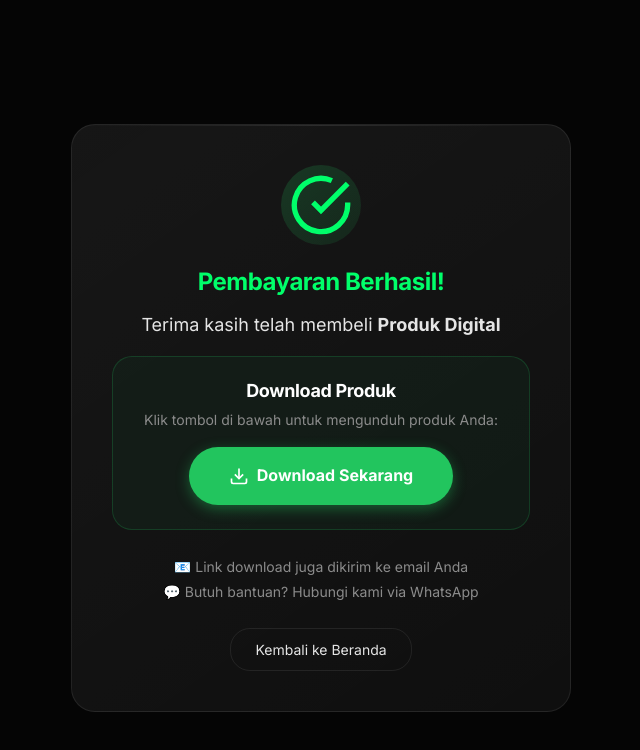
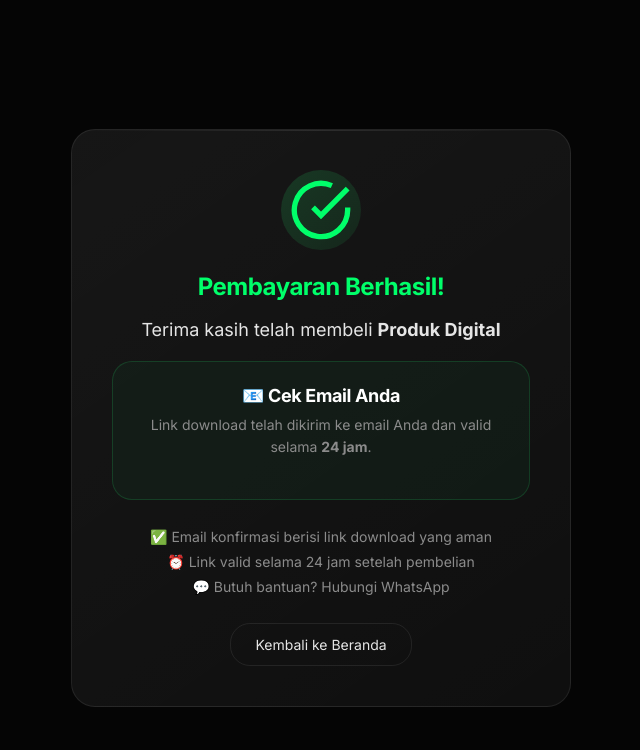
Before and after one commit to habibiegl/ukilats, a React (Vite) app: page /success in a window 1280 px wide. Shown: the top 750 px of the page, without its empty margins (319-959 px from the left). Built offline with nearby package versions, Linux system fonts and the light colour scheme; no server answers.

Commit message:
Improve SuccessPage content and download instructions
Updated the SuccessPage component to enhance user experience by modifying download link information and adding confirmation details.

```diff
--- a/src/pages/SuccessPage.tsx
+++ b/src/pages/SuccessPage.tsx
@@ -32,8 +32,10 @@ export default function SuccessPage() {
                     )}
 
                     <div className="success-download">
-                        <h3>Download Produk</h3>
-                        <p>Klik tombol di bawah untuk mengunduh produk Anda:</p>
+                        <h3>📧 Cek Email Anda</h3>
+                        <p>Link download telah dikirim ke email Anda dan valid selama <strong>24 jam</strong>.</p>
+
+                        {downloadLink && (
                             <a
                                 href={decodeURIComponent(downloadLink)}
                                 target="_blank"
@@ -45,14 +47,16 @@ export default function SuccessPage() {
                                     <polyline points="7 10 12 15 17 10" />
                                     <line x1="12" y1="15" x2="12" y2="3" />
                                 </svg>
-                            Download Sekarang
+                                Download Langsung
                             </a>
+                        )}
                     </div>
 
                     <div className="success-info">
                         <p>
-                            📧 Link download juga dikirim ke email Anda<br />
-                            💬 Butuh bantuan? Hubungi kami via WhatsApp
+                            ✅ Email konfirmasi berisi link download yang aman<br />
+                            ⏰ Link valid selama 24 jam setelah pembelian<br />
+                            💬 Butuh bantuan? <a href="https://wa.me/6285701176337" target="_blank" rel="noopener noreferrer">Hubungi WhatsApp</a>
                         </p>
                     </div>
 
```
Lines whose indentation alone changed are shown as unchanged.
